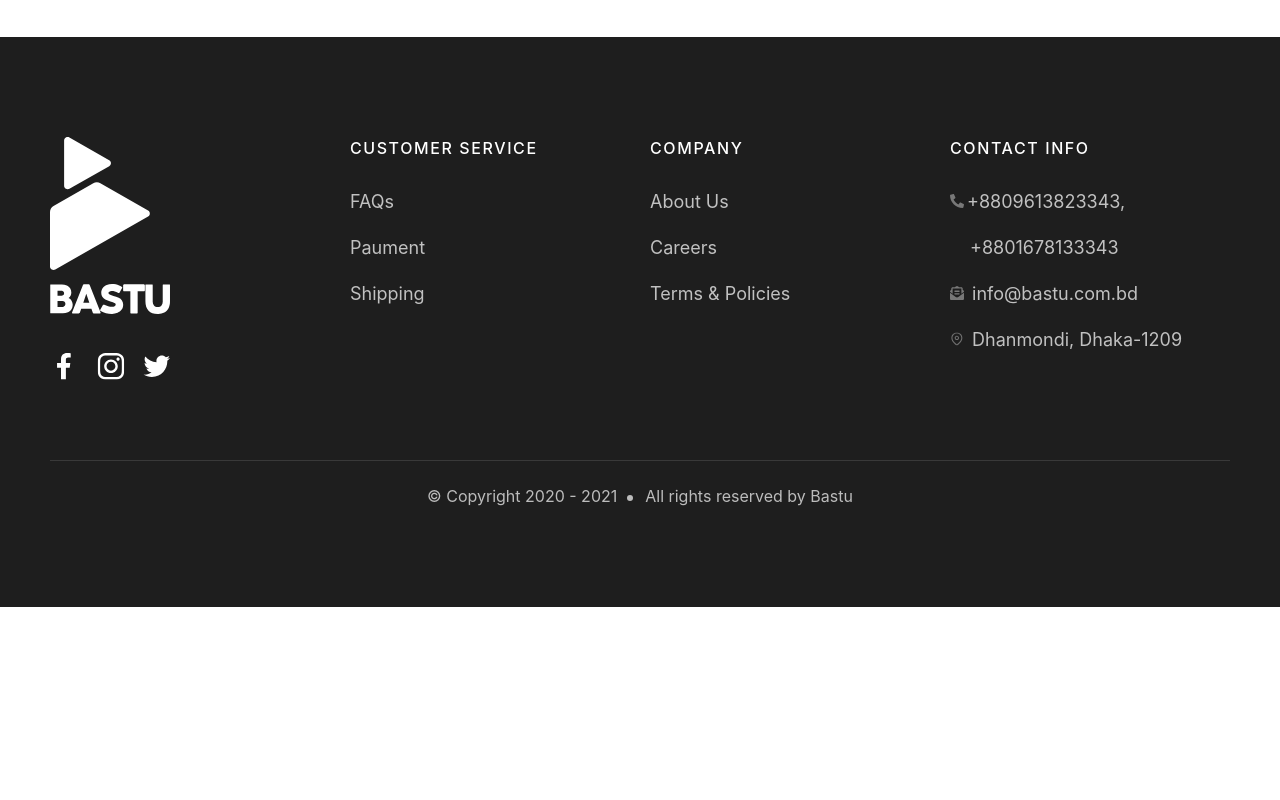
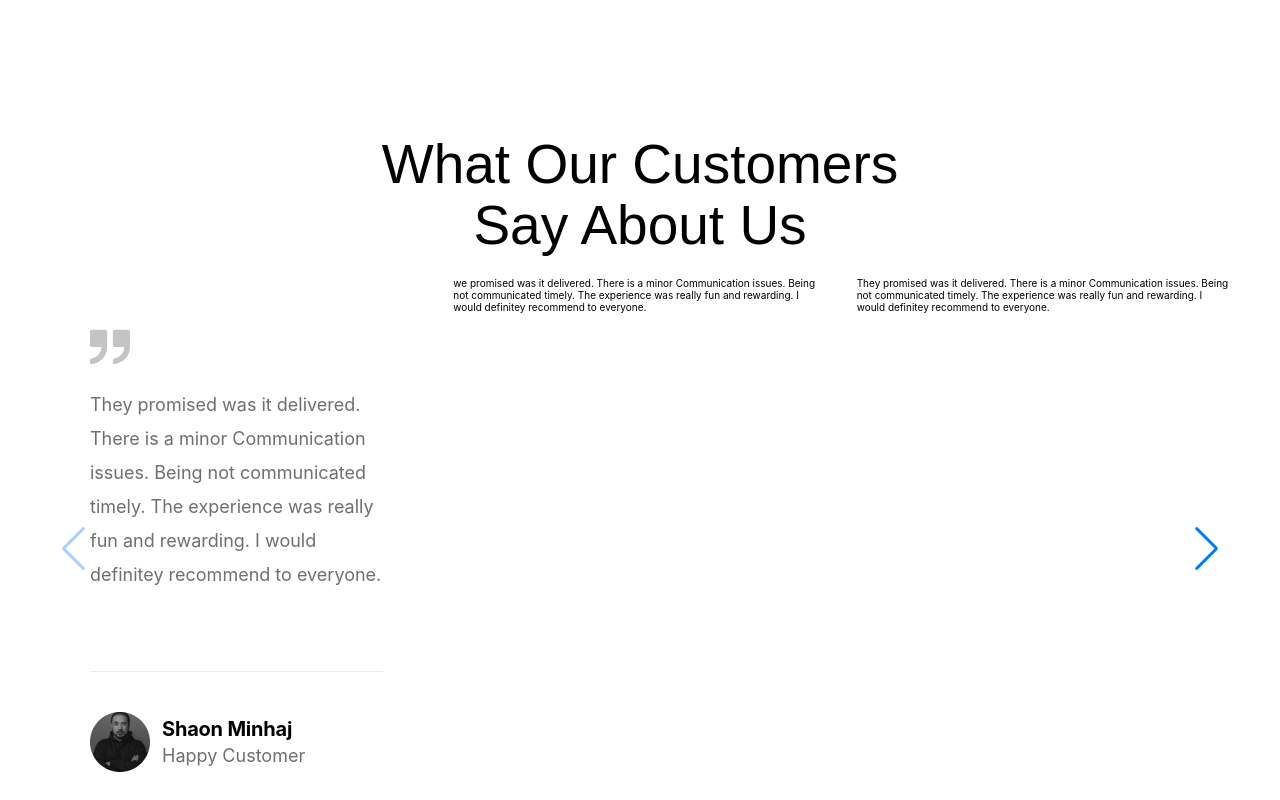
Before and after one commit to ylsadiq/house-wonder, a React (Create React App) app: page / in a window 1280 px wide. Shown: the part 4280-5080 px from the top of the page. Before the commit the page ends 4887 px from the top, so only its background shows below. Built offline with nearby package versions, Linux system fonts and the light colour scheme.

Commit message:
testimonial added

```diff
--- a/src/Components/App.js
+++ b/src/Components/App.js
@@ -6,6 +6,7 @@ import FeaturedProperties from './Screens/FeaturedProperties/FeaturedProperties'
 import LookingProperty from './Screens/LookingProperty/LookingProperty';
 import LuxuryProperty from './Screens/LuxuryProperty/LuxuryProperty';
 import OneStopSolution from './Screens/OneStopSolution/OneStopSolution';
+import Testimonial from './Screens/Testimonial/Testimonial';
 
 function App() {
   return (
@@ -16,6 +17,7 @@ function App() {
         <FeaturedProperties />
         <LuxuryProperty />
         <LookingProperty />
+        <Testimonial />
         <Footer />
     </div>
   );
--- /dev/null
+++ b/src/Components/Screens/Testimonial/Testimonial.css
@@ -0,0 +1,43 @@
+.quote-icon {
+    width: 4rem !important;
+    height: 4rem;
+    display: inline-block !important;
+    margin-bottom: 2.1rem;
+}
+.testmonial-card {
+    border: none;
+    border-radius: 1.6rem;
+    background-color: var(--white);
+    padding: 5rem 4rem;
+    max-width: 45.3rem;
+    margin: auto;
+}
+.testmonial-card p {
+    font-weight: normal;
+    font-size: 1.8rem;
+    line-height: 3.4rem;
+    color: var(--gray-1);
+    padding-bottom: 7.9rem;
+    border-bottom: 0.1rem solid var(--gray-2);
+    margin-bottom: 4rem;
+}
+.testmonial-user {
+    display: flex;
+    align-items: center;
+}
+.testmonial-user h5 {
+    font-weight: bold;
+    font-size: 2rem;
+    line-height: 2.4rem;
+    color: var(--black);
+    letter-spacing: -0.01em;
+    padding-left: 1.2rem;
+    margin-bottom: 0.4rem;
+}
+.testmonial-user h6 {
+    font-weight: normal;
+    font-size: 1.8rem;
+    line-height: 2.2rem;
+    color: var(--gray-1);
+    padding-left: 1.2rem;
+}
--- /dev/null
+++ b/src/Components/Screens/Testimonial/Testimonial.js
@@ -0,0 +1,67 @@
+import React from 'react';
+import './Testimonial.css';
+import { Swiper, SwiperSlide } from "swiper/react";
+import quoteIcon from '../../../Assets/home/quote icon.svg';
+import avater from '../../../Assets/home/testimonial image 2.png'
+
+import "swiper/css";
+import "swiper/css/navigation";
+
+import { FreeMode, Navigation } from "swiper";
+
+function Testimonial() {
+  return (
+    <section className="testimonial">
+        <div className="container-fluid">
+            <div className="custom-container">
+                <h1 class="section-title">What Our Customers
+                    <span className='luxury'>Say About Us</span></h1>
+                    <>
+      <Swiper
+        slidesPerView={3}
+        spaceBetween={30}
+        freeMode={true}
+        navigation={true}
+        modules={[FreeMode, Navigation]}
+        className="mySwiper"
+      >
+        <SwiperSlide>
+            <div class="card testmonial-card">
+                <img class="quote-icon" src={quoteIcon} alt="" />
+                <p>They promised was it delivered. There is a minor Communication issues. Being not
+                    communicated timely. The experience was really fun and rewarding. I would definitey
+                    recommend to everyone.</p>
+
+                <div class="testmonial-user">
+                    <div><img src={avater} alt="" /></div>
+                    <div>
+                        <h5>Shaon Minhaj</h5>
+                        <h6>Happy Customer</h6>
+                    </div>
+                </div>
+            </div>
+        </SwiperSlide>
+        <SwiperSlide>we promised was it delivered. There is a minor Communication issues. Being not
+                                communicated timely. The experience was really fun and rewarding. I would definitey
+                                recommend to everyone.</SwiperSlide>
+        <SwiperSlide>They promised was it delivered. There is a minor Communication issues. Being not
+                                communicated timely. The experience was really fun and rewarding. I would definitey
+                                recommend to everyone.</SwiperSlide>
+        <SwiperSlide>we promised was it delivered. There is a minor Communication issues. Being not
+                                communicated timely. The experience was really fun and rewarding. I would definitey
+                                recommend to everyone.</SwiperSlide>
+        <SwiperSlide>They promised was it delivered. There is a minor Communication issues. Being not
+                                communicated timely. The experience was really fun and rewarding. I would definitey
+                                recommend to everyone.</SwiperSlide>
+        <SwiperSlide>we promised was it delivered. There is a minor Communication issues. Being not
+                                communicated timely. The experience was really fun and rewarding. I would definitey
+                                recommend to everyone.</SwiperSlide>
+      </Swiper>
+    </>
+            </div>
+        </div>
+    </section>
+  )
+}
+
+export default Testimonial
```
